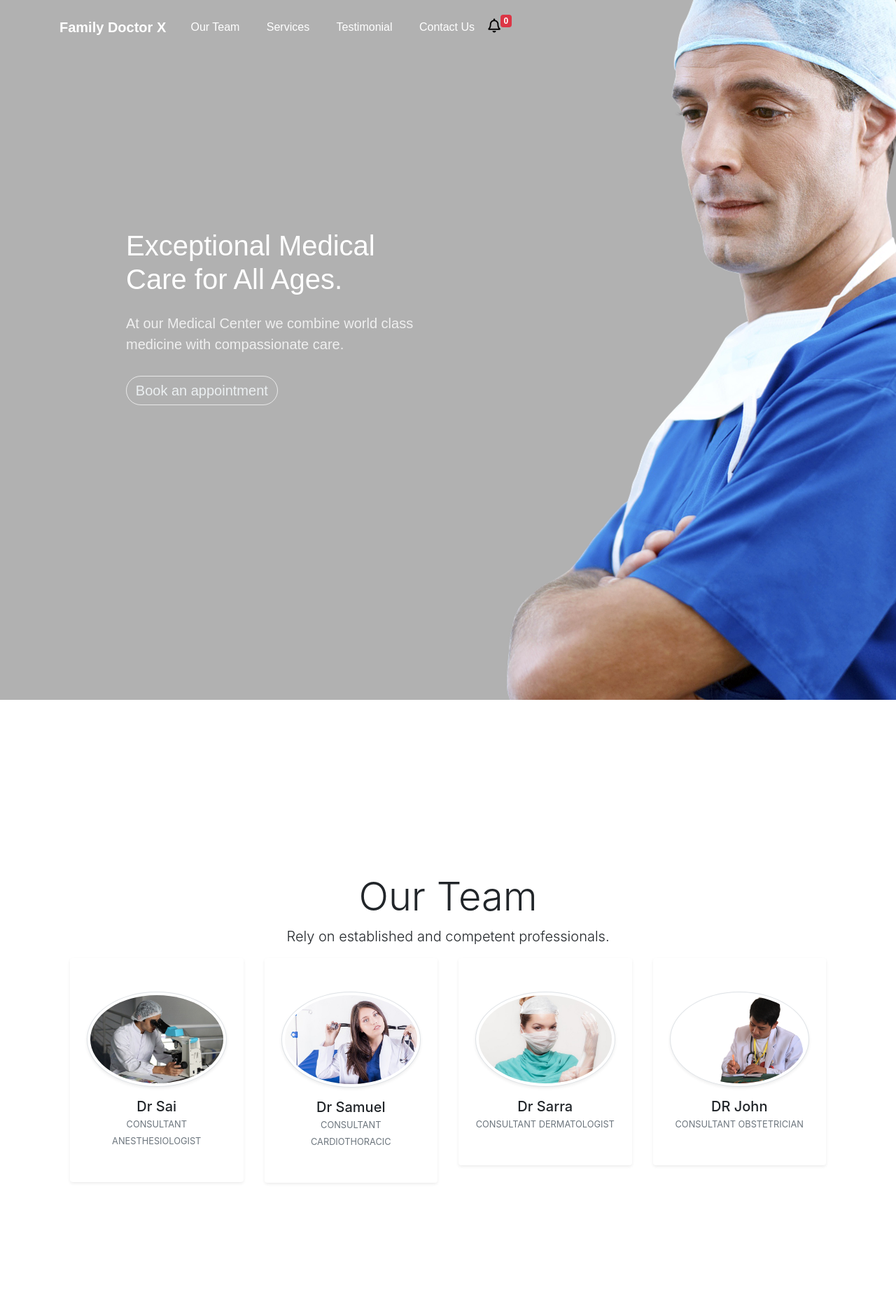
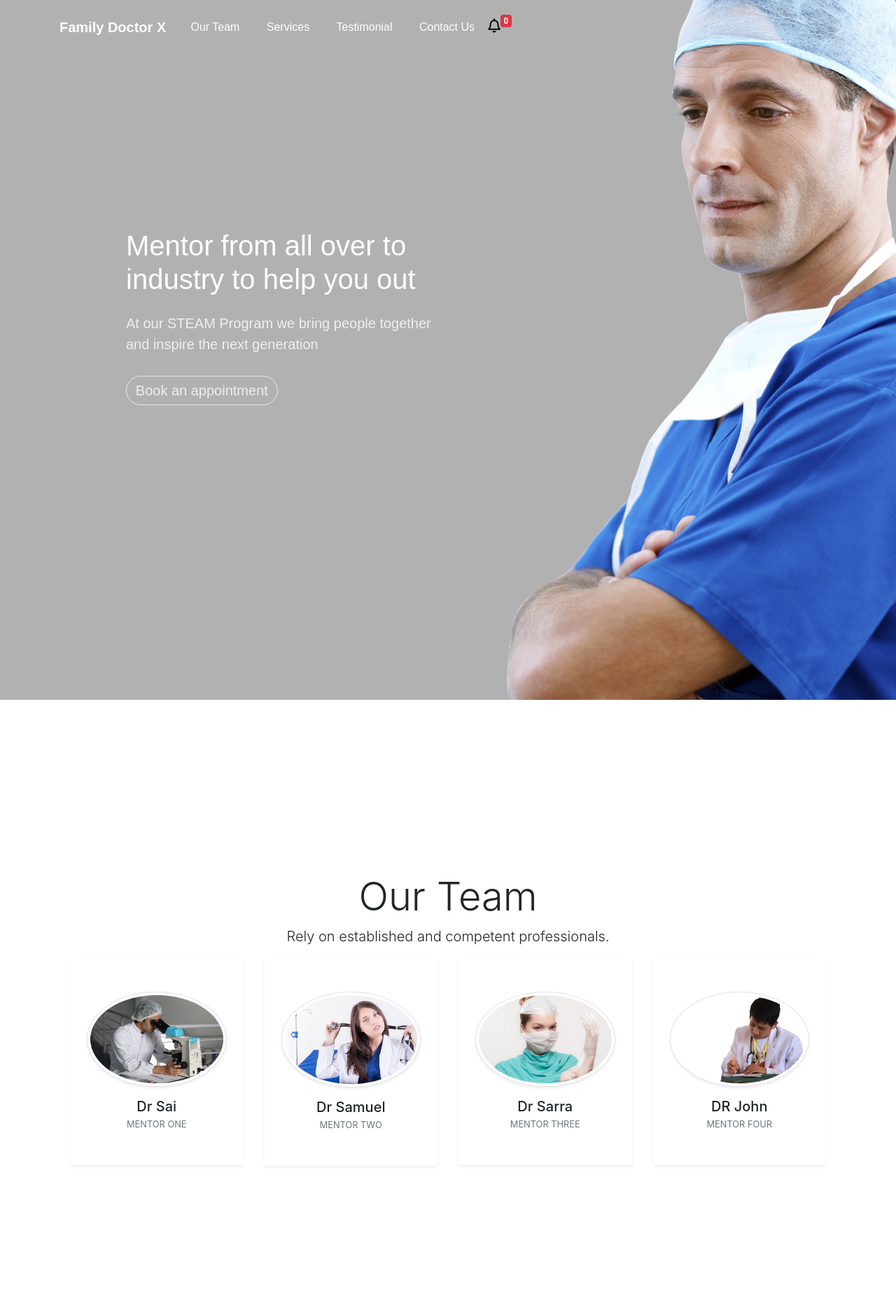
Before and after one commit to MorganStanley-TechAlpharetta-Team7-2022/Tech_Alpharetta_project, a Django app: page / in a window 1280 px wide. Shown: the top 1879 px of the page at 70% size. Run offline with Django 3.2, Linux system fonts and the light colour scheme; data that the repository does not hold is empty; some libraries are stand-ins or nearby versions.

Commit message:
Update index.html

```diff
--- a/django/templates/index.html
+++ b/django/templates/index.html
@@ -4,10 +4,10 @@
 <div class="container hero">
         <div class="row">
             <div class="col-12 col-lg-6 col-xl-5 offset-xl-1">
-                <h1>Exceptional Medical Care for All Ages.</h1>
-                <p> At our Medical Center
-                    we combine world class medicine
-                    with compassionate care. </p>
+                <h1>Mentor from all over to industry to help you out</h1>
+                <p> At our STEAM Program
+                    we bring people together
+                    and inspire the next generation </p>
                     <a href="{% url 'appointment' %}" class="btn btn-light btn-lg action-button" type="button">Book an appointment</a>
             </div>
 
@@ -33,7 +33,7 @@
             <div class="col-xl-3 col-sm-6 mb-5">
                 <div class="bg-white rounded shadow-sm py-5 px-4"><img src="{% static 'img/team1.jpg' %}" alt="" class=" mh-100img-fluid rounded-circle mb-3 img-thumbnail shadow-sm">
                     <h5 class="mb-0">Dr Sai</h5>
-                    <span class="small text-uppercase text-muted">Consultant anesthesiologist</span>
+                    <span class="small text-uppercase text-muted">Mentor One</span>
                 </div>
             </div><!-- End -->
 
@@ -41,7 +41,7 @@
             <div class="col-xl-3 col-sm-6 mb-5">
                 <div class="bg-white rounded shadow-sm py-5 px-4"><img src="{% static 'img/team2.jpg' %}" alt="" class=" mh-100 rounded-circle mb-3 img-thumbnail shadow-sm">
                     <h5 class="mb-0">Dr Samuel </h5>
-                    <span class="small text-uppercase text-muted">Consultant cardiothoracic</span>
+                    <span class="small text-uppercase text-muted">Mentor Two</span>
                 </div>
             </div><!-- End -->
 
@@ -49,7 +49,7 @@
             <div class="col-xl-3 col-sm-6 mb-5">
                 <div class="bg-white rounded shadow-sm py-5 px-4"><img src="{% static 'img/team3.jpg' %}" alt="" class=" mh-100img-fluid rounded-circle mb-3 img-thumbnail shadow-sm">
                     <h5 class="mb-0">Dr Sarra</h5>
-                    <span class="small text-uppercase text-muted">Consultant dermatologist</span>
+                    <span class="small text-uppercase text-muted">Mentor Three</span>
                 </div>
             </div><!-- End -->
 
@@ -57,7 +57,7 @@
             <div class="col-xl-3 col-sm-6 mb-5">
                 <div class="bg-white rounded shadow-sm py-5 px-4"><img src="{% static 'img/team4.png' %}" alt="" class=" mh-100img-fluid rounded-circle mb-3 img-thumbnail shadow-sm">
                     <h5 class="mb-0">DR John</h5>
-                    <span class="small text-uppercase text-muted">Consultant Obstetrician</span>
+                    <span class="small text-uppercase text-muted">Mentor Four</span>
                 </div>
             </div><!-- End -->
         </div>
@@ -70,7 +70,7 @@
   <div class="bg-primary text-center py-5 mb-4">
       <div class="container">
         <h1 class="fw-light text-white">Services</h1>
-        <p class="overview">We provide compassionate and expert care to our community. You are at the center of everything we do. Let us be your healthcare partner.</p>
+        <p class="overview">We provide opportunities for people to talk to our mentor one-on-one over a cup of coffee</p>
       </div>
     </div>
   <div class="container">
```
